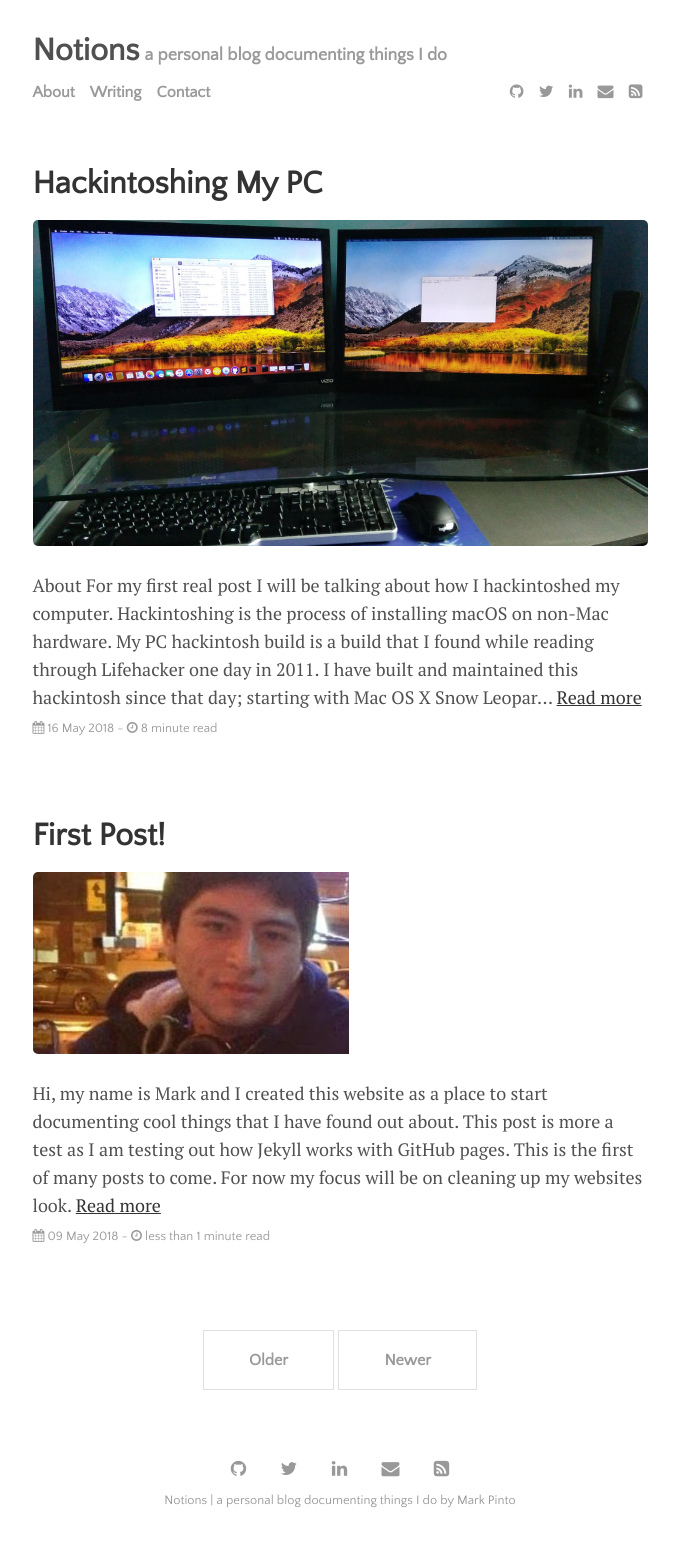
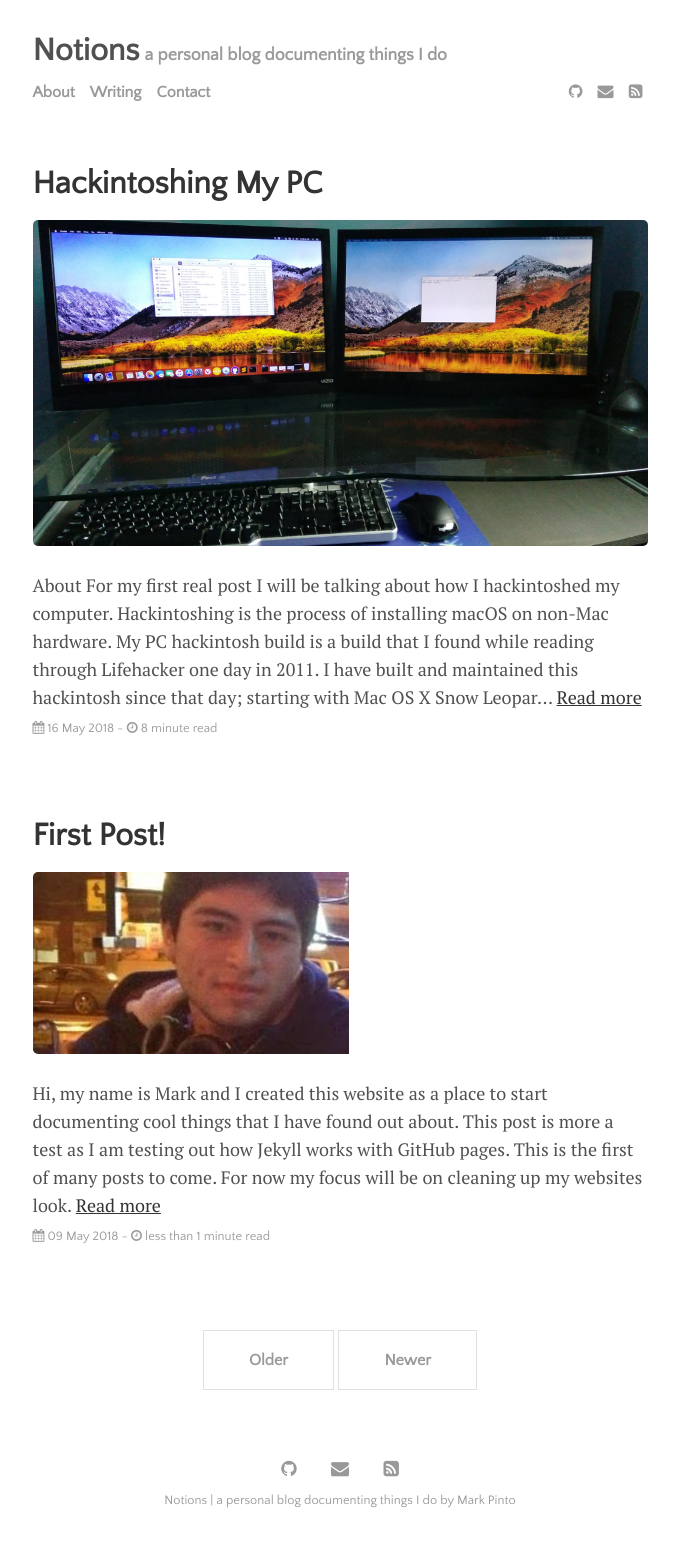
Before and after one commit to MarkPinto/MarkPinto.github.io, a Jekyll site: the page built from index.html, in a window 1280 px wide. Shown: the whole page, without its empty margins (300-979 px from the left). Built offline with Jekyll 4.4.1, drawn with Linux system fonts in a browser that asks for light colours; the list of posts is cut into pages by our own code.

Commit message:
Updated social links

```diff
--- a/_data/settings.yml
+++ b/_data/settings.yml
@@ -12,10 +12,10 @@
 
 # Available social icons are powered by Font Awesome, so you can use any icon that they offer
 social:
-- {icon: 'github', link: 'https://www.github.com/lenpaul'}
-- {icon: 'twitter', link: 'https://twitter.com/paululele'}
-- {icon: 'linkedin', link: 'http://www.linkedin.com/in/lenpaul/'}
-- {icon: 'envelope', link: 'mailto:l.nguyen.paul@gmail.com'}
+- {icon: 'github', link: 'https://github.com/MarkPinto'}
+#- {icon: 'twitter', link: 'https://twitter.com/paululele'}
+#- {icon: 'linkedin', link: 'http://www.linkedin.com/in/lenpaul/'}
+- {icon: 'envelope', link: 'mailto:markpinto94@gmail.com'}
 - {icon: 'rss-square', link: '/feed.xml'}
 # - {icon: 'rss-square', link: '/rss-feed.xml'}
 
```
